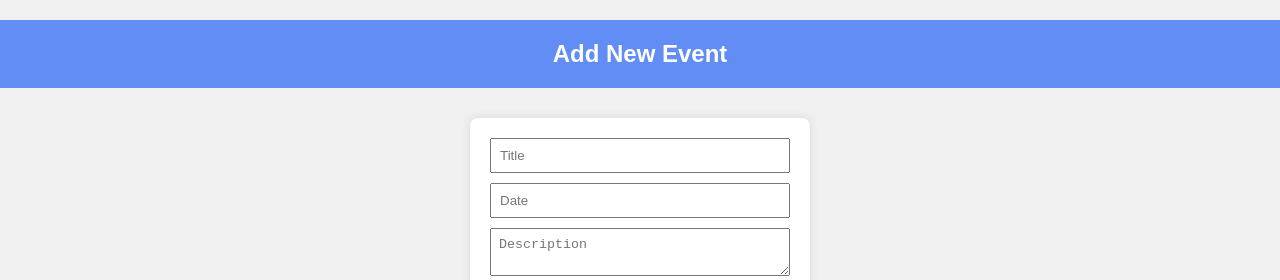
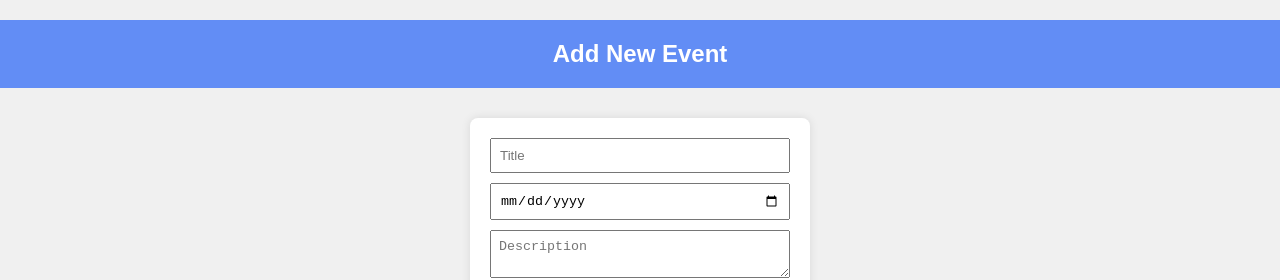
Before and after one commit to saanvik3006/Impact, a plain HTML site: page add_event.html in a window 1280 px wide. Shown: the top 280 px of the page. Drawn offline with Linux system fonts and the light colour scheme.

Commit message:
Update add_event.html

```diff
--- a/add_event.html
+++ b/add_event.html
@@ -50,7 +50,7 @@
   <div class="form-container">
     <form method="POST">
       <input name="title" placeholder="Title" required><br>
-      <input name="date" placeholder="Date" required><br>
+      <input type="date" name="date" required><br>
       <textarea name="description" placeholder="Description" required></textarea><br>
       <button type="submit">Add Event</button>
     </form>
```
